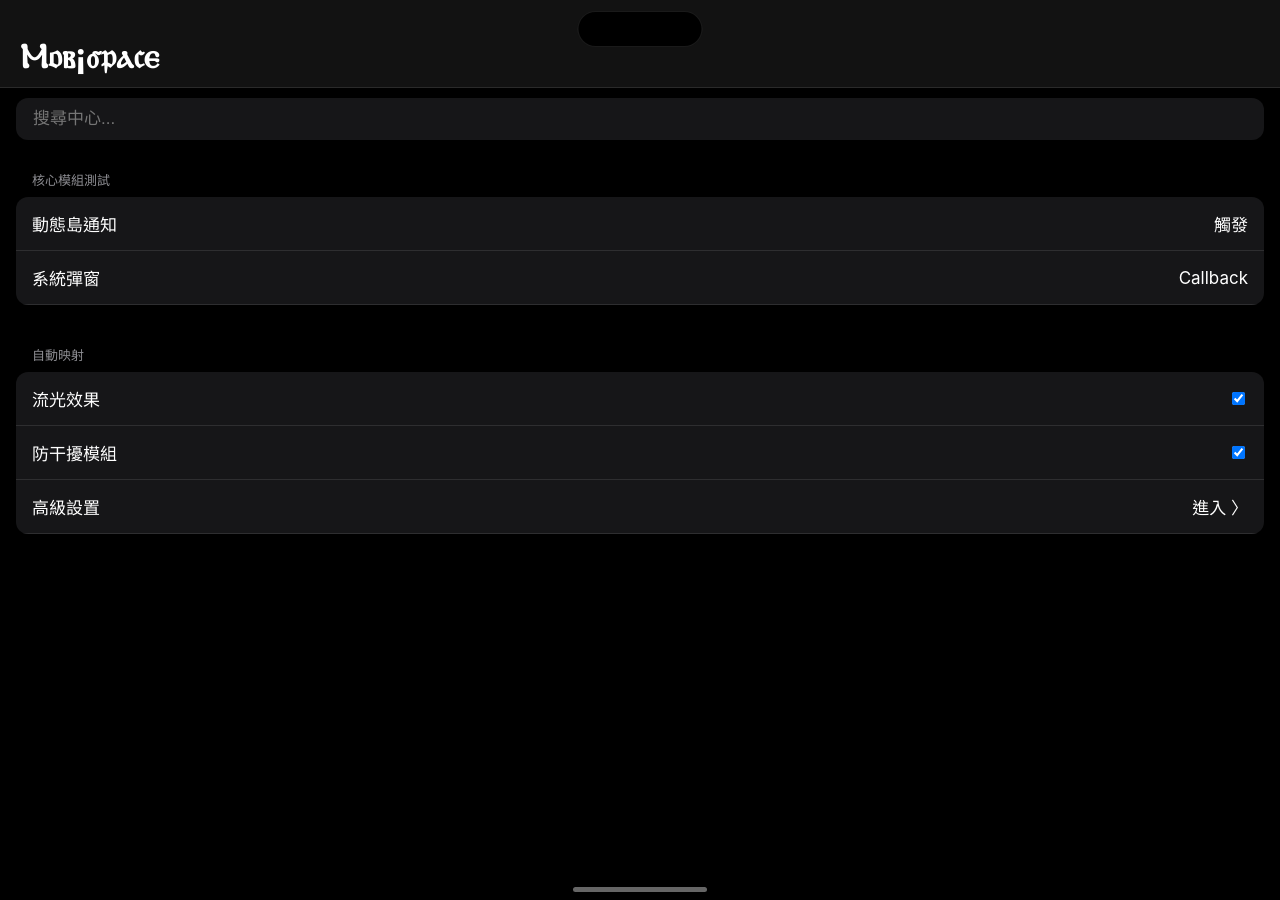
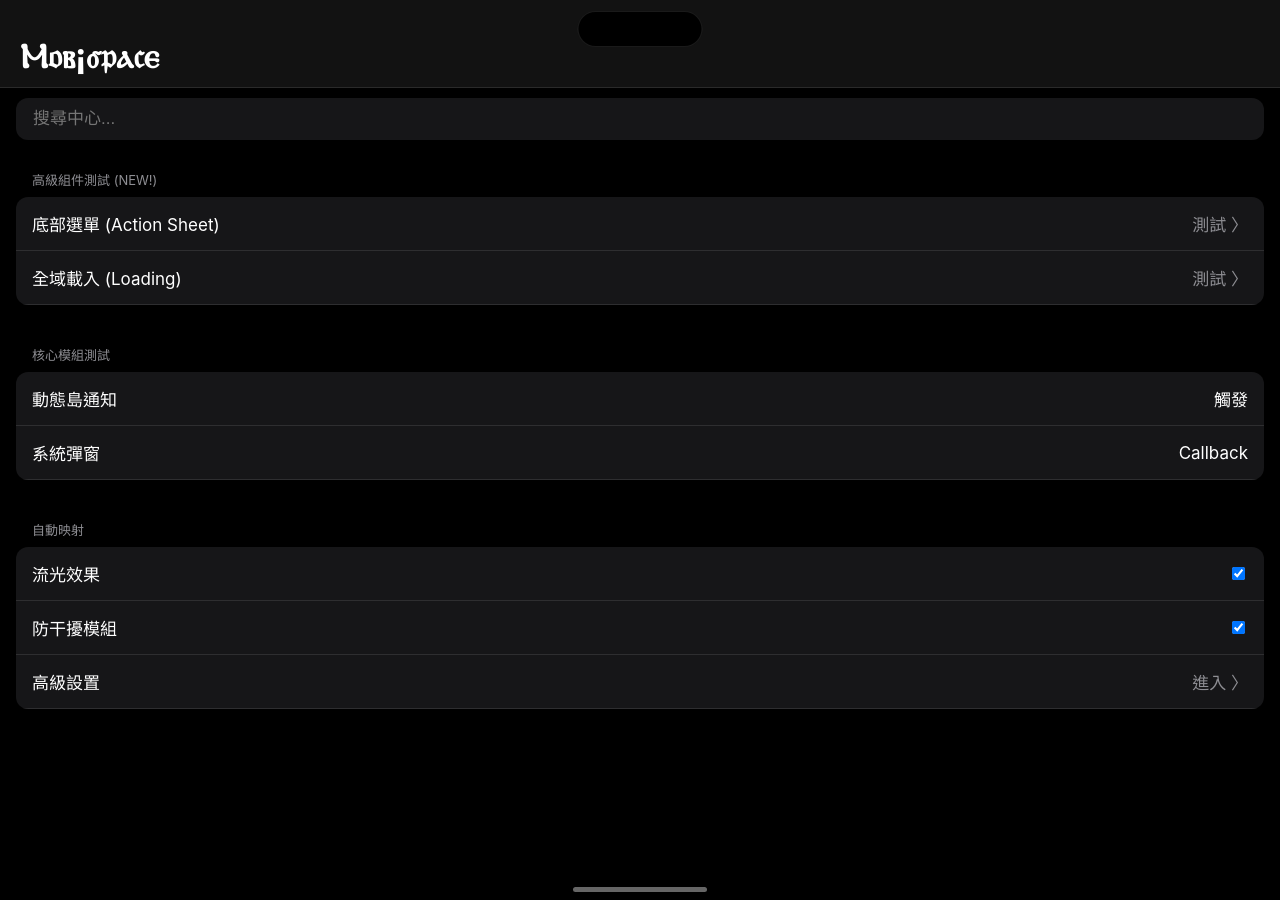
Before and after one commit to mobsp/mobsp.github.io, a Jekyll site: the page beta/test7.html, which Jekyll copies as it is, in a window 1280 px wide. Built offline with Jekyll 4.4.1, drawn with Linux system fonts in a browser that asks for light colours.

Commit message:
更新 test7.html

```diff
--- a/beta/test7.html
+++ b/beta/test7.html
@@ -16,7 +17,7 @@
         #ios-root { display: flex; flex-direction: column; height: 100dvh; width: 100vw; position: relative; }
         .ios-island { position: fixed; top: 11px; left: 50%; transform: translateX(-50%); width: 125px; height: 36px; background: #000; border-radius: 20px; z-index: 10000; transition: all 0.5s cubic-bezier(0.18, 0.89, 0.32, 1.2); display: flex; align-items: center; justify-content: center; border: 0.5px solid rgba(255,255,255,0.1); }
         .ios-island.active { width: 320px; height: 65px; }
-        #island-msg { opacity: 0; font-size: 14px; transition: 0.3s; color: #fff; }
+        #island-msg { opacity: 0; font-size: 14px; transition: 0.3s; color: #fff; font-weight: 500; }
 
         .ios-header { padding: env(safe-area-inset-top, 20px) 20px 10px; background: var(--glass); backdrop-filter: blur(30px); border-bottom: 0.5px solid rgba(255,255,255,0.1); z-index: 1000; }
         .nav-row { display: flex; align-items: center; height: 30px; }
@@ -28,7 +29,7 @@
         .ios-scroller { flex: 1; overflow-y: auto; padding: 10px 16px 100px; transition: 0.3s; }
         .section-label { padding: 20px 16px 8px; color: var(--ios-gray); font-size: 13px; text-transform: uppercase; }
         .ios-list { background: var(--ios-card); border-radius: 12px; padding: 0; margin: 0 0 20px; list-style: none; overflow: hidden; backdrop-filter: blur(20px); }
-        .ios-list li { padding: 14px 16px; border-bottom: 0.5px solid rgba(255,255,255,0.1); display: flex; align-items: center; justify-content: space-between; font-size: 17px; color: #fff; }
+        .ios-list li { padding: 14px 16px; border-bottom: 0.5px solid rgba(255,255,255,0.1); display: flex; align-items: center; justify-content: space-between; font-size: 17px; color: #fff; cursor: pointer; }
         .ios-list li:active { background: rgba(255,255,255,0.1); }
 
         .ios-search-box { background: var(--ios-card); border-radius: 12px; padding: 10px 15px; display: flex; align-items: center; margin-bottom: 10px; }
@@ -36,17 +37,18 @@
 
         .ios-switch { width: 51px; height: 31px; background: #39393D; border-radius: 20px; position: relative; transition: 0.3s; }
         .ios-switch.on { background: var(--ios-green); }
-        .ios-switch::after { content: ''; position: absolute; top: 2px; left: 2px; width: 27px; height: 27px; background: #fff; border-radius: 50%; transition: 0.3s; }
+        .ios-switch::after { content: ''; position: absolute; top: 2px; left: 2px; width: 27px; height: 27px; background: #fff; border-radius: 50%; transition: 0.3s; box-shadow: 0 3px 8px rgba(0,0,0,0.15); }
         .ios-switch.on::after { transform: translateX(20px); }
 
-        .home-bar { height: 5px; width: 134px; background: #fff; border-radius: 10px; position: absolute; bottom: 8px; left: 50%; transform: translateX(-50%); opacity: 0.4; }
+        .home-bar { height: 5px; width: 134px; background: #fff; border-radius: 10px; position: absolute; bottom: 8px; left: 50%; transform: translateX(-50%); opacity: 0.4; z-index: 100;}
 
-        /* 彈窗樣式 */
+        /* Alert 彈窗樣式 */
         .alert-ov { position: fixed; inset: 0; background: rgba(0,0,0,0.6); display: none; align-items: center; justify-content: center; z-index: 11000; backdrop-filter: blur(5px); }
         .alert-box { width: 270px; background: rgba(35, 35, 35, 0.9); border-radius: 14px; overflow: hidden; text-align: center; }
         .alert-body { padding: 20px; border-bottom: 0.5px solid #444; color: #fff; }
         .alert-btns { display: flex; }
         .alert-btn { flex: 1; padding: 12px; color: var(--ios-blue); font-weight: 600; cursor: pointer; }
+        .alert-btn:first-child { border-right: 0.5px solid #444; font-weight: 400; }
     </style>
 </head>
 <body>
@@ -63,6 +65,12 @@
                 <input type="text" placeholder="搜尋中心..." oninput="window.ios.filter(this.value)">
             </div>
 
+            <div class="section-label">高級組件測試 (New!)</div>
+            <ul class="ios-list">
+                <li onclick="testActionSheet()">底部選單 (Action Sheet) <span style="color:var(--ios-gray)">測試 〉</span></li>
+                <li onclick="testLoading()">全域載入 (Loading) <span style="color:var(--ios-gray)">測試 〉</span></li>
+            </ul>
+
             <div class="section-label">核心模組測試</div>
             <ul class="ios-list">
                 <li onclick="window.ios.notify('⚡️ 系統正在 Zenith 軌道運行')">動態島通知 <span>觸發</span></li>
@@ -73,7 +81,7 @@
             <ul class="ios-list">
                 <li>流光效果 <input type="checkbox" checked onchange="window.ios.notify('背景效果切換')"></li>
                 <li>防干擾模組 <input type="checkbox" checked></li>
-                <li onclick="openSubPage()">高級設置 <span>進入 〉</span></li>
+                <li onclick="openSubPage()">高級設置 <span style="color:var(--ios-gray)">進入 〉</span></li>
             </ul>
         </main>
         <div class="home-bar"></div>
@@ -81,21 +89,43 @@
 
     <div class="alert-ov" id="alertOv">
         <div class="alert-box">
-            <div class="alert-body"><div id="a-t"></div><div id="a-m"></div></div>
+            <div class="alert-body"><div id="a-t" style="font-weight:600; font-size:17px;"></div><div id="a-m" style="font-size:13px; margin-top:5px; opacity:0.8;"></div></div>
             <div class="alert-btns"><div class="alert-btn" id="a-cancel">取消</div><div class="alert-btn" id="a-ok">確認</div></div>
         </div>
     </div>
 
     <script src="./ios-type.js"></script>
+
     <script type="module">
         import { initTheme, initSecurity } from './theme-engine.js';
 
         initTheme();
         initSecurity();
 
+        // 初始渲染 Checkbox
         window.ios._render();
+        // 綁定返回按鈕
         document.getElementById('back').onclick = () => window.ios.pop();
 
+        // [新增] 測試 Action Sheet 的函數
+        window.testActionSheet = function() {
+            window.ios.actionSheet([
+                { id: 1, text: '重置系統快取', onClick: () => window.ios.notify('快取已清除') },
+                { id: 2, text: '格式化核心數據', role: 'destructive', onClick: () => window.ios.alert('警告', '這將會銷毀所有資料，確定執行？') },
+                { id: 3, text: '取消', role: 'cancel' }
+            ]);
+        };
+
+        // [新增] 測試 Loading 的函數
+        window.testLoading = function() {
+            window.ios.loading(true); // 開啟轉圈圈
+            setTimeout(() => {
+                window.ios.loading(false); // 2秒後關閉
+                window.ios.notify('資料同步完成！');
+            }, 2000);
+        };
+
+        // 子頁面導航
         window.openSubPage = function() {
             const html = `
                 <div class="section-label">子頁面功能</div>
```
Also changed, not shown: other parts of beta/test7.html (+1 -0 lines).
